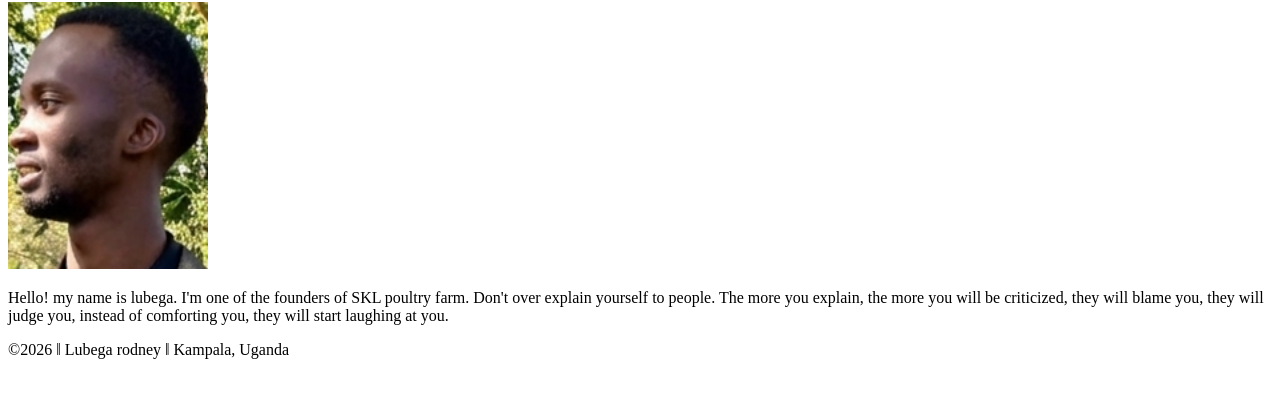
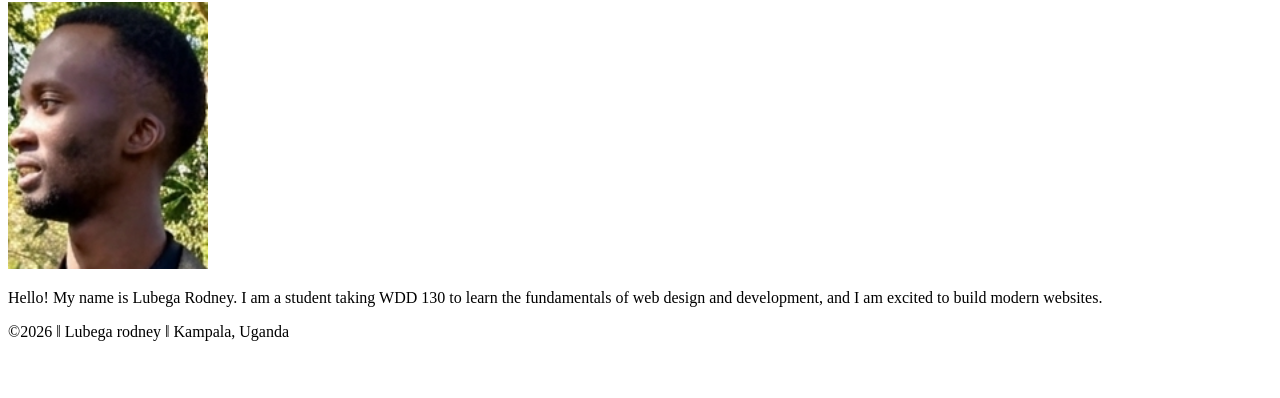
Before and after one commit to deenlubega8-cmd/wdd130, a plain HTML site: page index.html in a window 1280 px wide. Shown: the part 104-502 px from the top of the page. Drawn offline with Linux system fonts and the light colour scheme.

Commit message:
I have edited <p> under <main> and it is in the line of required materials to get marks.

```diff
--- a/index.html
+++ b/index.html
@@ -17,7 +17,7 @@
     <main>
         <h1>Lubega Rodney | WDD130</h1>
         <img src="images/profile.png" alt="Lubega Rodney" width="200">
-        <p>Hello! my name is lubega. I'm one of the founders of SKL poultry farm. Don't over explain yourself to people. The more you explain, the more you will be criticized, they will blame you, they will judge you, instead of comforting you, they will start laughing at you.</p>
+        <p>Hello! My name is Lubega Rodney. I am a student taking WDD 130 to learn the fundamentals of web design and development, and I am excited to build modern websites.</p>
     </main>
     <footer>
         <p>©2026 ‖ Lubega rodney ‖ Kampala, Uganda</p>
```
